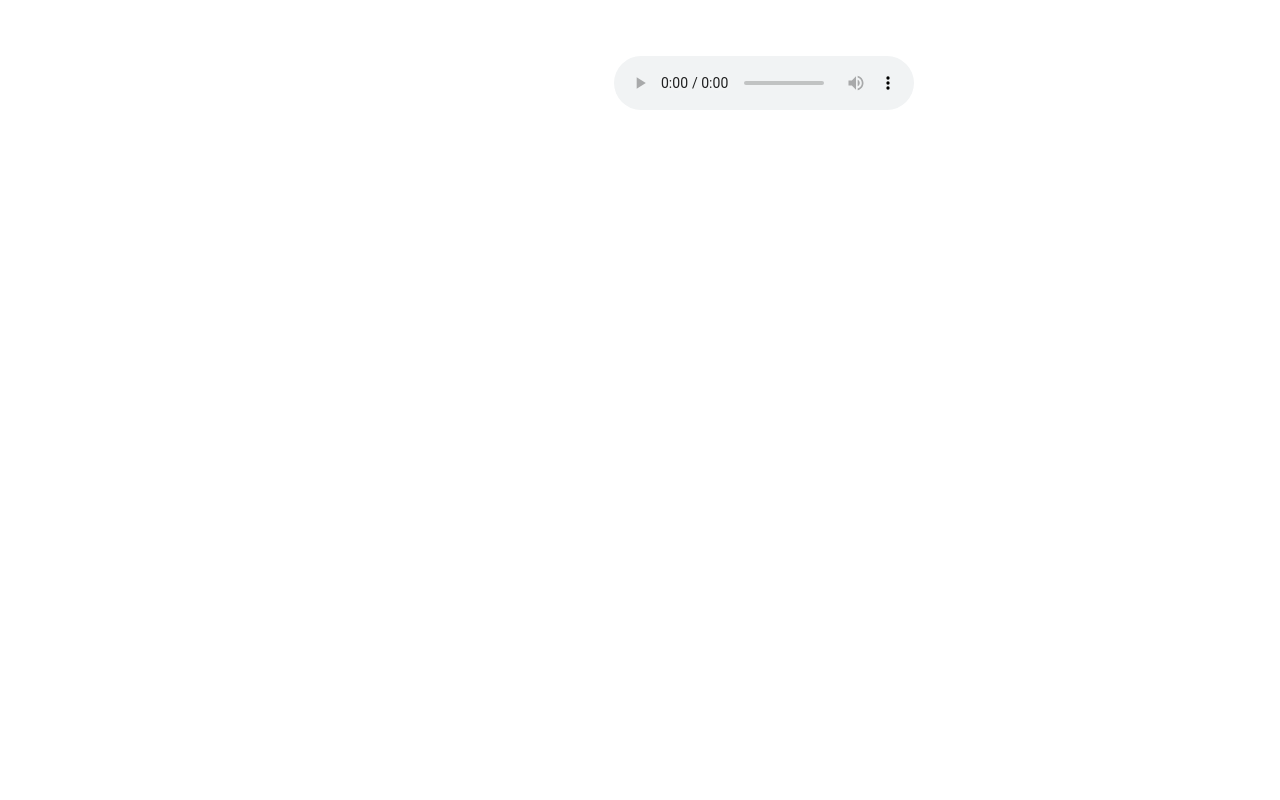
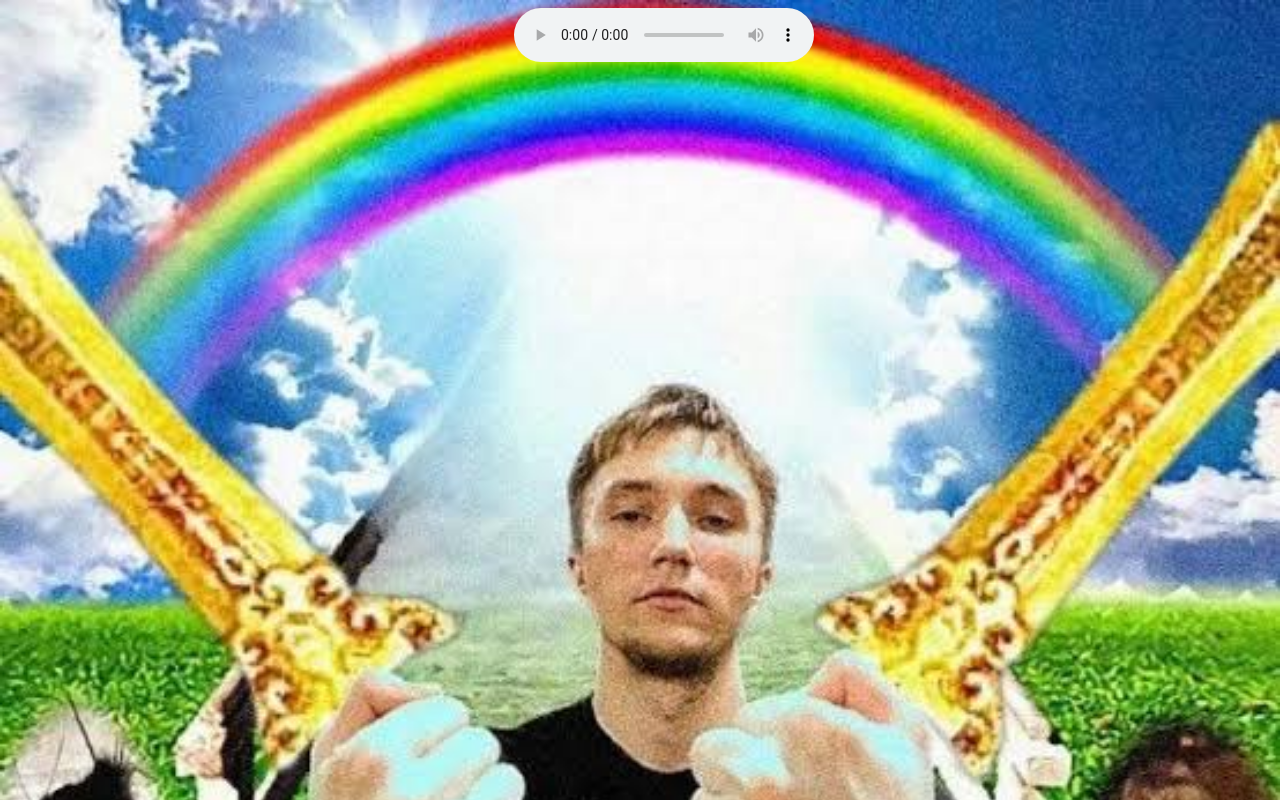
Before and after one commit to webklols/webklols.github.io, a plain HTML site: page index.html in a window 1280 px wide. Drawn offline with Linux system fonts and the light colour scheme.

Commit message:
Add files via upload

```diff
--- a/style.css
+++ b/style.css
@@ -1,7 +1,7 @@
 body{
     background: url(серега.png) no-repeat;
-    margin: auto;
-    width: 20%;
+    background-size: cover;
+    height: center;
 }
 nav {
   width:20%;
@@ -10,7 +10,6 @@ nav {
 nav:before{
   content:'';
   display:block;
-  height:56px;
   width:center;
   left:0;
   z-index:-1;
```
Also changed, not shown: серега.png (added).
